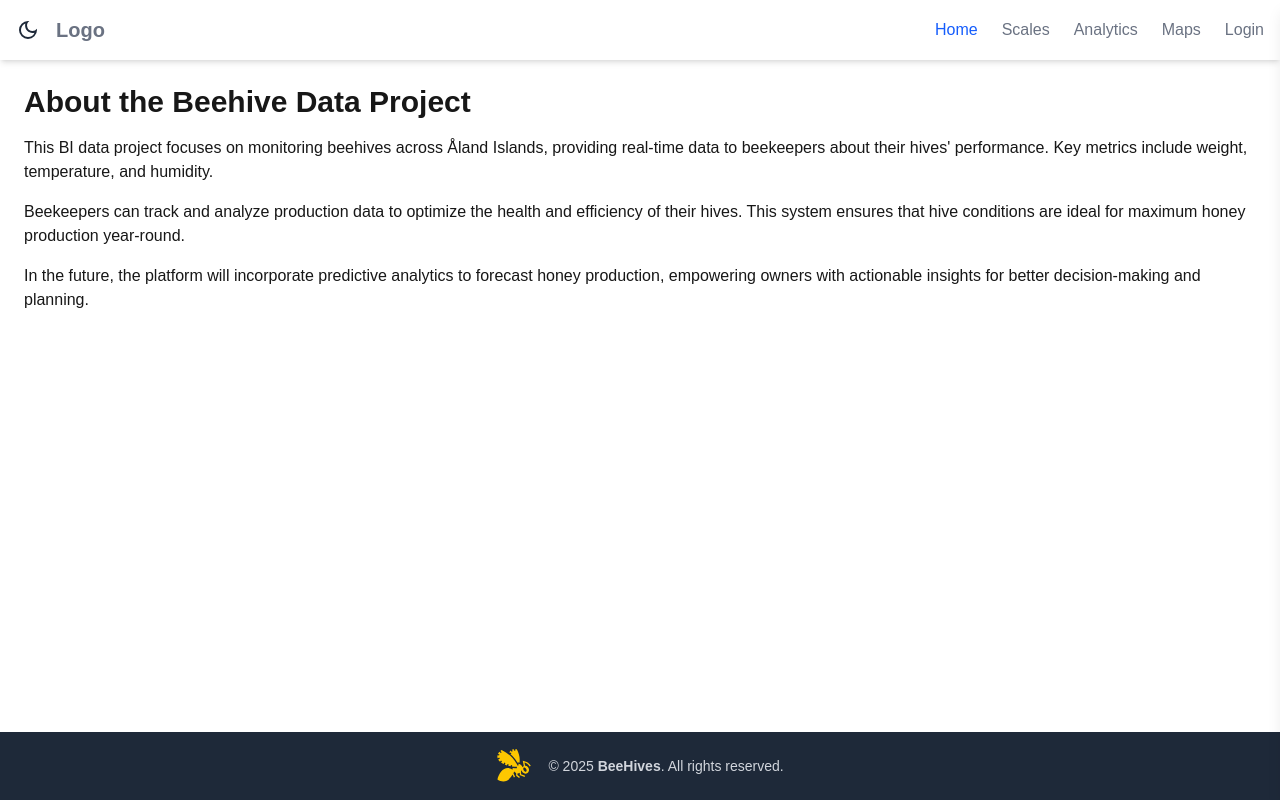
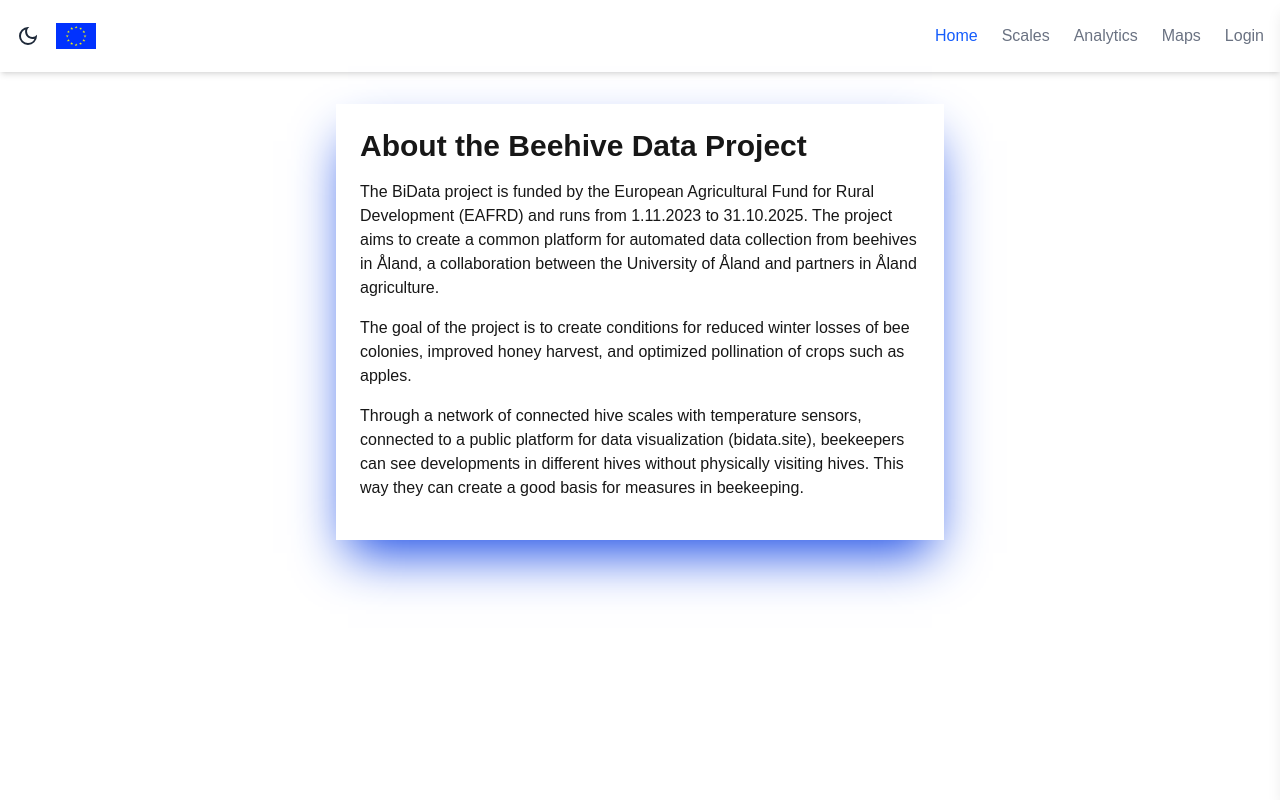
Before and after one commit to radu-bordea/NEXTjs-BeeHives-Project, a Next.js app: page / in a window 1280 px wide. Shown: the top 800 px of the page. Built offline with nearby package versions, Linux system fonts and the light colour scheme; no server answers.

Commit message:
add data to home page, add høgskolan and eu logo for be data project

```diff
--- a/app/components/Navbar.jsx
+++ b/app/components/Navbar.jsx
@@ -7,6 +7,7 @@ import { GiHamburgerMenu } from "react-icons/gi";
 import { AiOutlineDown, AiOutlineUp, AiOutlineClose } from "react-icons/ai";
 import DarkModeToggle from "./DarkModeToggle";
 import { signIn, signOut, useSession } from "next-auth/react";
+import Image from "next/image";
 
 // Define all navigation items (admin is protected)
 const fullNavItems = [
@@ -49,8 +50,27 @@ export default function Navbar() {
         {/* Left: logo + toggle */}
         <div className="flex items-center space-x-4">
           <DarkModeToggle />
-          <Link href="/" className="text-xl font-semibold text-gray-500">
-            Logo
+          <Link href="/" className="flex items-center space-x-2">
+            <div className="relative w-10 h-10">
+              <Image
+                src="/assets/images/eulogo.png"
+                alt="Logo"
+                fill
+                className="object-contain"
+                priority
+              />
+            </div>
+          </Link>
+          <Link href="/" className="flex items-center space-x-2">
+            <div className="relative w-6 h-6">
+              <Image
+                src="/assets/images/halogo.png"
+                alt="Logo"
+                fill
+                className="object-contain"
+                priority
+              />
+            </div>
           </Link>
         </div>
 
--- a/app/components/Table.jsx
+++ b/app/components/Table.jsx
@@ -11,7 +11,7 @@ export default function Table({
   return (
     <div className="mt-8">
       <h3 className="text-xl font-semibold mb-4">
-        Measurement Data - {scaleName || "Unknown Scale"}
+        Data - {scaleName || "Unknown Scale"}
       </h3>
 
       <div className="flex mb-4">
--- a/app/page.js
+++ b/app/page.js
@@ -1,27 +1,33 @@
 const HomePage = () => {
   return (
-    <div className="p-6 dark:text-gray-500">
-      <h1 className="text-3xl font-bold mb-4">
-        About the Beehive Data Project
-      </h1>
+    <div className="h-screen flex items-start justify-center p-8 dark:text-gray-500">
+      <div className="md:w-1/2 p-2 md:p-6 md:shadow-2xl shadow-blue-700">
+        <h1 className="text-2xl md:text-3xl font-bold mb-4">
+          About the Beehive Data Project
+        </h1>
 
-      <p className="mb-4">
-        This BI data project focuses on monitoring beehives across Åland
-        Islands, providing real-time data to beekeepers about their hives'
-        performance. Key metrics include weight, temperature, and humidity.
-      </p>
+        <p className="mb-2 md:mb-4">
+          The BiData project is funded by the European Agricultural Fund for
+          Rural Development (EAFRD) and runs from 1.11.2023 to 31.10.2025. The
+          project aims to create a common platform for automated data collection
+          from beehives in Åland, a collaboration between the University of
+          Åland and partners in Åland agriculture.
+        </p>
 
-      <p className="mb-4">
-        Beekeepers can track and analyze production data to optimize the health
-        and efficiency of their hives. This system ensures that hive conditions
-        are ideal for maximum honey production year-round.
-      </p>
+        <p className="mb-2 md:mb-4">
+          The goal of the project is to create conditions for reduced winter
+          losses of bee colonies, improved honey harvest, and optimized
+          pollination of crops such as apples.
+        </p>
 
-      <p className="mb-4">
-        In the future, the platform will incorporate predictive analytics to
-        forecast honey production, empowering owners with actionable insights
-        for better decision-making and planning.
-      </p>
+        <p className="mb-2 md:mb-4">
+          Through a network of connected hive scales with temperature sensors,
+          connected to a public platform for data visualization (bidata.site),
+          beekeepers can see developments in different hives without physically
+          visiting hives. This way they can create a good basis for measures in
+          beekeeping.
+        </p>
+      </div>
     </div>
   );
 };
```
Also changed, not shown: public/assets/images/eulogo.png (added), public/assets/images/halogo.png (added).
